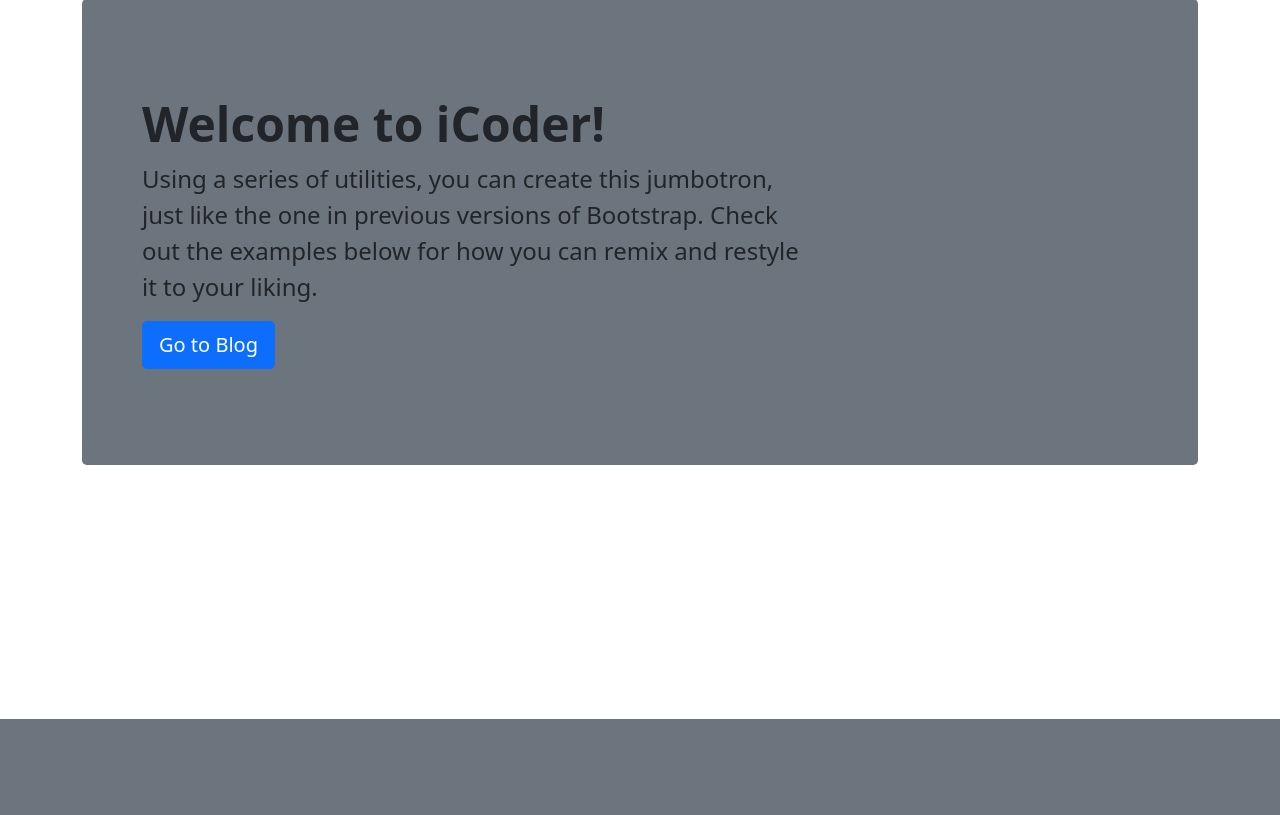
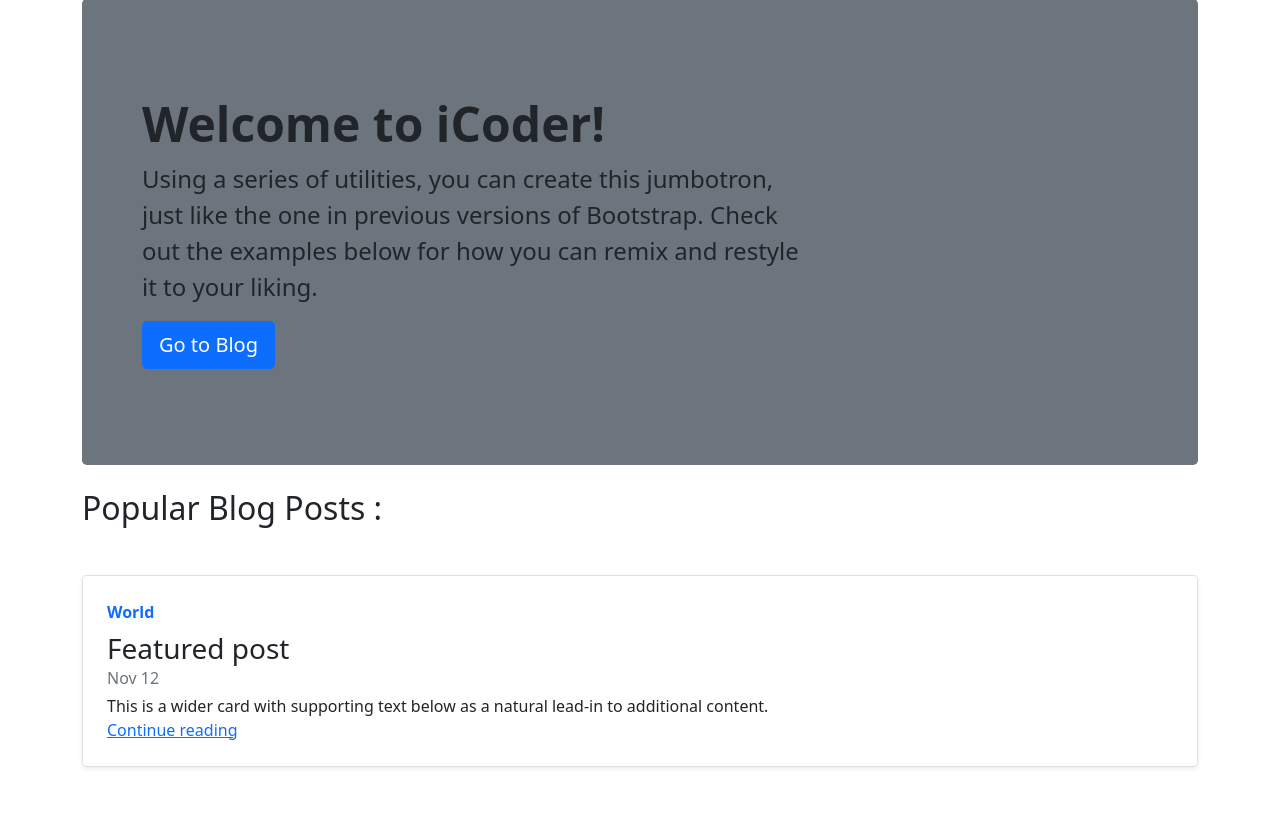
Before and after one commit to Aryan-ki-codepanti/django-blog, a Django app: page / in a window 1280 px wide. Shown: the part 81-896 px from the top of the page. Before the commit the page ends 800 px from the top, so only its background shows below. Run offline with Django 3.2, Linux system fonts and the light colour scheme.

Commit message:
Added post design to home , bloghome

```diff
--- a/templates/base/home.html
+++ b/templates/base/home.html
@@ -1,19 +1,54 @@
-{% extends 'base.html' %}
-
-{% block title %}
-    Home | iCoder
-{% endblock title %}
-
-{% block home %} active {% endblock home %}
-
-{% block content %}
-    <div class="container my-4">
-        <div class="p-5 mb-4 bg-secondary rounded-3">
-            <div class="container-fluid py-5">
-                <h1 class="display-5 fw-bold">Welcome to iCoder!</h1>
-                <p class="col-md-8 fs-4">Using a series of utilities, you can create this jumbotron, just like the one in previous versions of Bootstrap. Check out the examples below for how you can remix and restyle it to your liking.</p>
-                <a class="btn btn-primary btn-lg" type="button" href="{% url 'BlogHome' %}">Go to Blog</a>
-            </div>
+{% extends 'base.html' %} {% block title %} Home | iCoder {% endblock title %}
+{% block home %} active {% endblock home %} {% block content %}
+<div class="container my-4">
+    <div class="p-5 mb-4 bg-secondary rounded-3">
+        <div class="container-fluid py-5">
+            <h1 class="display-5 fw-bold">Welcome to iCoder!</h1>
+            <p class="col-md-8 fs-4">
+                Using a series of utilities, you can create this jumbotron, just
+                like the one in previous versions of Bootstrap. Check out the
+                examples below for how you can remix and restyle it to your
+                liking.
+            </p>
+            <a
+                class="btn btn-primary btn-lg"
+                type="button"
+                href="{% url 'BlogHome' %}"
+                >Go to Blog</a
+            >
         </div>
     </div>
+</div>
+
+<div class="container">
+    <h2> Popular Blog Posts : </h2>
+    <div
+        class="
+            my-5
+            row
+            g-0
+            border
+            rounded
+            overflow-hidden
+            flex-md-row
+            shadow-sm
+            h-md-250
+            position-relative
+        "
+    >
+        <div class="col p-4 d-flex flex-column position-static">
+            <strong class="d-inline-block mb-2 text-primary">World</strong>
+            <h3 class="mb-0">Featured post</h3>
+            <div class="mb-1 text-muted">
+                Nov 12
+            </div>
+            <p class="card-text mb-auto">
+                This is a wider card with supporting text below as a natural
+                lead-in to additional content.
+            </p>
+            <a href="#" class="stretched-link">Continue reading</a>
+        </div>
+    </div>
+</div>
+
 {% endblock content %}
```
Also changed, not shown: templates/blog/blogHome.html (+32 -1 lines).
